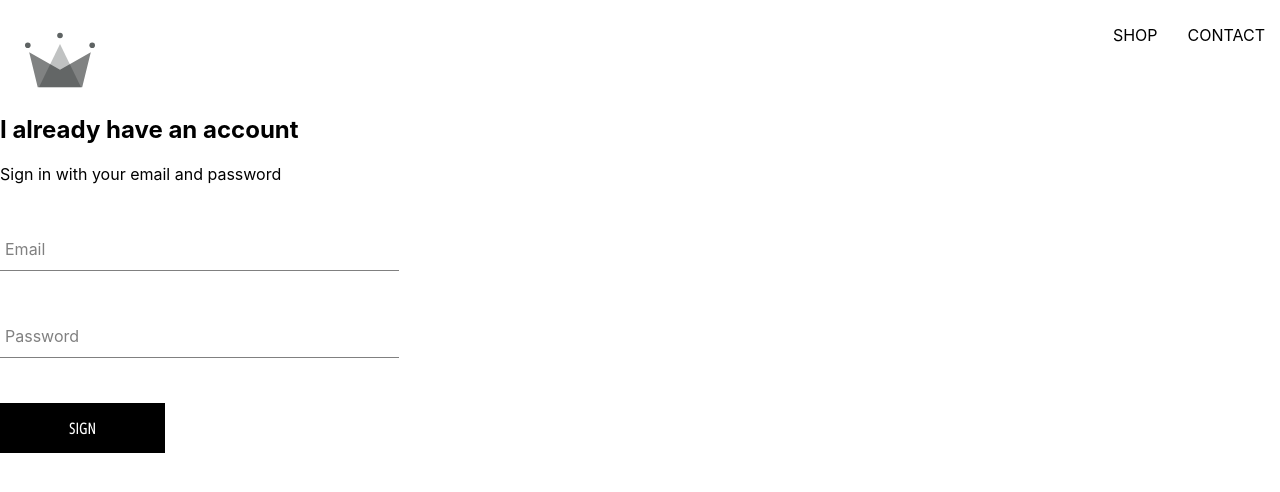
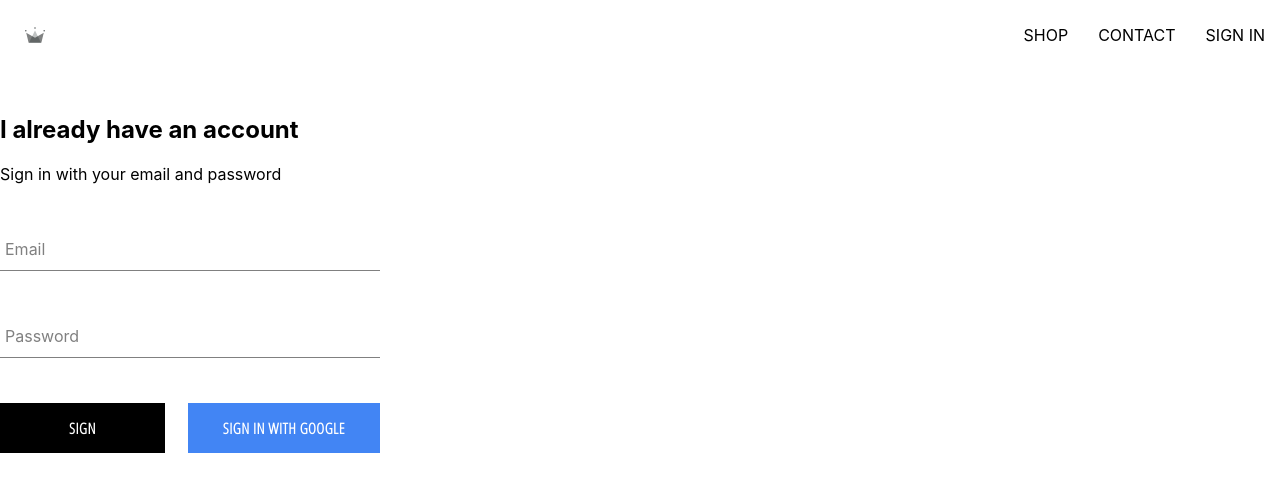
Before and after one commit to salvadorf8/ecom-v2, a React (Create React App) app: page /signin in a window 1280 px wide. Shown: the top 492 px of the page. Built offline with nearby package versions, Linux system fonts and the light colour scheme; no server answers.

Commit message:
implemented Firebase Authentication - added code for sign in and sign out - added css to style to buttons if isGoogleSignIn specified - added css for box-sizing every element

```diff
--- a/package.json
+++ b/package.json
@@ -6,6 +6,7 @@
         "@testing-library/jest-dom": "^5.11.5",
         "@testing-library/react": "^11.1.0",
         "@testing-library/user-event": "^12.1.10",
+        "firebase": "^8.2.0",
         "node-sass": "^4.14.1",
         "react": "^17.0.1",
         "react-dom": "^17.0.1",
--- a/src/components/App.js
+++ b/src/components/App.js
@@ -5,13 +5,38 @@
 import ShopPage from '../pages/shoppage/shoppage.component';
 import SignInAndSignUpPage from './sign-in-and-sign-up/sign-in-and-sign-up.component';
 import Header from './header/header.component';
+import { auth } from '../firebase/firebase.utils';
 
 import './app.styles.scss';
+// in order to save signed in user for the application to know who is signed in, we must
+// 1) convert function to class
+// 2)
+class App extends React.Component {
+    constructor() {
+        super();
+        this.state = { currentUser: null };
+    }
 
-const App = () => {
+    unsubscribeFromAuth = null;
+
+    // because of the subscriber of onAuthStateChanged, the user will always be logged in untill they log out
+    // open subscription is an open messaging system
+    componentDidMount() {
+        this.unsubscribeFromAuth = auth.onAuthStateChanged((user) => {
+            this.setState({ currentUser: user });
+            // user authentication session persistence
+            console.log(user);
+        });
+    }
+
+    componentWillUnmount() {
+        this.unsubscribeFromAuth();
+    }
+
+    render() {
         return (
             <div>
-            <Header />
+                <Header currentUser={this.state.currentUser} />
                 <Switch>
                     <Route exact path='/' component={HomePage} />
                     <Route path='/shop' component={ShopPage} />
@@ -19,5 +44,6 @@
                 </Switch>
             </div>
         );
-};
+    }
+}
 export default App;
--- a/src/components/app.styles.scss
+++ b/src/components/app.styles.scss
@@ -3,3 +3,11 @@
     text-decoration: none;
     color: black;
 }
+
+// email and password has a slight protrution that is not aligned with the
+// sign in with google button.  The reason is because of how box-sizing is set
+// through all browsers.  box-sizing is a css value.... to fix this we will
+// use the universal selector, so for every element we want box-sizing: border-box
+* {
+    box-sizing: border-box;
+}
--- a/src/components/custom-button/custom-button.component.js
+++ b/src/components/custom-button/custom-button.component.js
@@ -2,8 +2,8 @@
 
 import './custom-button.styles.scss';
 
-const CustomButton = ({ children, ...otherProps }) => (
-    <button className='custom-button' {...otherProps}>
+const CustomButton = ({ children, isGoogleSignIn, ...otherProps }) => (
+    <button className={`${isGoogleSignIn ? 'google-sign-in' : ''} custom-button `} {...otherProps}>
         {children}
     </button>
 );
--- a/src/components/header/header.component.js
+++ b/src/components/header/header.component.js
@@ -1,5 +1,6 @@
 import React from 'react';
 import { Link } from 'react-router-dom';
+import { auth } from '../../firebase/firebase.utils';
 
 // This is a new special syntax when importing SVG in React.  The ReactComponent
 // import name is special and tells create-react-app that you want a React
@@ -8,7 +9,20 @@
 
 import './header.styles.scss';
 
-const Header = () => (
+const Header = ({ currentUser }) => {
+    const renderSignInOrSignOut = () => {
+        return currentUser ? (
+            <div className='option' onClick={() => auth.signOut()}>
+                SIGN OUT
+            </div>
+        ) : (
+            <Link className='option' to='/signin'>
+                SIGN IN
+            </Link>
+        );
+    };
+
+    return (
         <div className='header'>
             <Link to='/'>
                 <Logo className='logo-container' />
@@ -20,8 +34,10 @@
                 <Link className='option' to='/shop'>
                     CONTACT
                 </Link>
+                {renderSignInOrSignOut()}
             </div>
         </div>
     );
+};
 
 export default Header;
--- a/src/components/sign-in/sign-in.component.js
+++ b/src/components/sign-in/sign-in.component.js
@@ -2,6 +2,7 @@
 
 import FormInput from '../custom-form-input/custom-form-input.component';
 import CustomButton from '../custom-button/custom-button.component';
+import { signInWithGoogle } from '../../firebase/firebase.utils';
 
 import './sign-in.styles.scss';
 
@@ -36,7 +37,12 @@
 
                     <FormInput name='password' type='password' label='Password' value={this.state.password} handleChange={this.handleChange} required />
 
-                    <CustomButton type='submit'>Sign</CustomButton>
+                    <div className='buttons'>
+                        <CustomButton type='submit'>Sign</CustomButton>
+                        <CustomButton onClick={signInWithGoogle} isGoogleSignIn>
+                            Sign in with Google
+                        </CustomButton>
+                    </div>
                 </form>
             </div>
         );
--- a/src/components/sign-in/sign-in.styles.scss
+++ b/src/components/sign-in/sign-in.styles.scss
@@ -1,10 +1,15 @@
 .sign-in {
-    // 30% of the total view width
-    width: 30vw;
+    // width: 30vw = 30% of the total view width
+    width: 380px;
     display: flex;
     flex-direction: column;
 
     .title {
         margin: 10px 0;
     }
+
+    .buttons {
+        display: flex;
+        justify-content: space-between;
+    }
 }
--- a/src/firebase/firebase.utils.js
+++ b/src/firebase/firebase.utils.js
@@ -0,0 +1,27 @@
+import firebase from 'firebase/app';
+import 'firebase/firestore'; // for DB
+import 'firebase/auth'; // for authentication
+
+const config = {
+    apiKey: `${process.env.REACT_APP_FIREBASE_API_KEY}`,
+    authDomain: `${process.env.REACT_APP_FIREBASE_AUTH_DOMAIN}`,
+    databaseURL: `${process.env.REACT_APP_FIREBASE_DATABASE_URL}`,
+    projectId: `${process.env.REACT_APP_FIREBASE_PROJECT_ID}`,
+    storageBucket: `${process.env.REACT_APP_FIREBASE_STORAGE_BUCKET}`,
+    messagingSenderId: `${process.env.REACT_APP_FIREBASE_MESSAGING_SENDER_ID}`,
+    appId: `${process.env.REACT_APP_FIREBASE_APP_ID}`
+};
+
+firebase.initializeApp(config);
+
+export const auth = firebase.auth();
+export const firestore = firebase.firestore();
+
+const provider = new firebase.auth.GoogleAuthProvider();
+// triggers the popup for account selection
+provider.setCustomParameters({ prompt: 'select_account' });
+
+// export name with lowerCase
+export const signInWithGoogle = () => auth.signInWithPopup(provider);
+
+export default firebase;
```
Also changed, not shown: 1 other file (tests, documents, lock files or other folders). Lines whose indentation alone changed are shown as unchanged.
